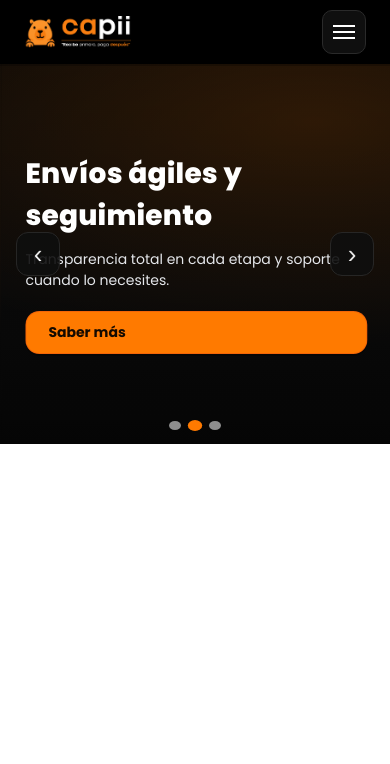
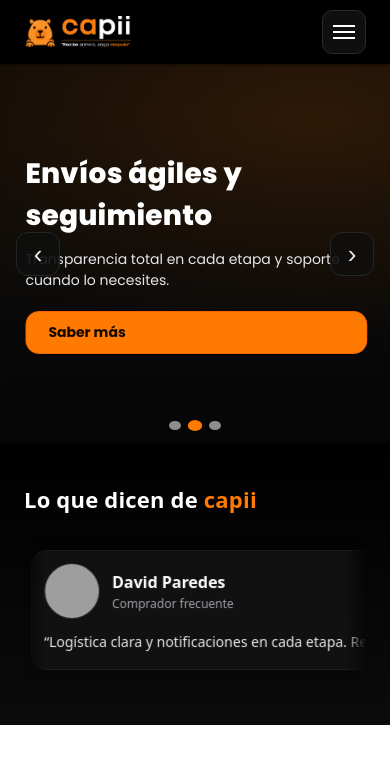
Before and after one commit to Mariosal-creator/capii, a Next.js app: page / in a window 390 px wide. Shown: the top 764 px of the page. Built offline with nearby package versions, Linux system fonts and the light colour scheme; grey boxes are pictures that could not be loaded.

Commit message:
Capii -1

```diff
--- a/app/page.tsx
+++ b/app/page.tsx
@@ -1,11 +1,14 @@
 import Header from "../components/Header";
 import Banner from "../components/Banner";
+import Testimonials from "../components/Testimonials";
 
 export default function Page() {
   return (
     <>
       <Header />
       <Banner />
+      <Testimonials />
+
 
     </>
   );
--- /dev/null
+++ b/components/Testimonials.tsx
@@ -0,0 +1,190 @@
+"use client";
+
+import Image from "next/image";
+import { useState } from "react";
+
+type TItem = {
+  name: string;
+  role: string;           // todos: "Comprador frecuente"
+  quote: string;
+  rating?: 1 | 2 | 3 | 4 | 5;
+  src?: string;           // /public/imgtes/?.jpg
+};
+
+const DATA: TItem[] = [
+  { name: "Carolina Ávila", role: "Comprador frecuente", quote: "Con capii recibí mis productos cuando los necesitaba. Pagué al tenerlos en mano.", rating: 5, src: "/imgtes/1.jpg" },
+  { name: "David Paredes", role: "Comprador frecuente", quote: "Logística clara y notificaciones en cada etapa. Repetiría sin dudarlo.", rating: 5, src: "/imgtes/2.jpg" },
+  { name: "María Fernanda", role: "Comprador frecuente", quote: "Atención rápida y precios transparentes. Se siente seguro y moderno.", rating: 4, src: "/imgtes/3.jpg" },
+  { name: "Luis Andrade", role: "Comprador frecuente", quote: "La entrega fue muy ágil y el soporte excelente. Todo quedó perfecto.", rating: 5, src: "/imgtes/4.jpg" },
+  { name: "Andrea Molina", role: "Comprador frecuente", quote: "Integrar ventas con capii fue sencillo. Clientes felices, yo también.", rating: 5, src: "/imgtes/5.jpg" },
+  { name: "Sofía Torres", role: "Comprador frecuente", quote: "Proceso claro y rápido. La experiencia fue excelente.", rating: 5, src: "/imgtes/6.jpg" },
+  { name: "Carlos Muñoz", role: "Comprador frecuente", quote: "Buen seguimiento y soporte atento. Muy recomendado.", rating: 5, src: "/imgtes/7.jpg" },
+  { name: "Gabriela Ríos", role: "Comprador frecuente", quote: "Todo llegó a tiempo y en perfecto estado. Volveré a comprar.", rating: 5, src: "/imgtes/8.jpg" },
+];
+
+export default function Testimonials() {
+  // fallback seguro si alguna imagen falta o falla
+  const [ok, setOk] = useState<boolean[]>(() => DATA.map(() => true));
+  const initials = (name: string) =>
+    name.split(" ").filter(Boolean).slice(0, 2).map(n => n[0]?.toUpperCase()).join("");
+
+  // duplicamos para loop continuo perfecto
+  const LOOP = [...DATA, ...DATA];
+
+  // estado para pausar/reanudar (hover, focus, touch/pointer)
+  const [paused, setPaused] = useState(false);
+
+  return (
+    <section className="tst" aria-labelledby="tst-title">
+      <div className="wrap">
+        <h2 id="tst-title" className="title">
+          Lo que dicen de <span>capii</span>
+        </h2>
+
+        <div
+          className={`marquee ${paused ? "paused" : ""}`}
+          aria-roledescription="marquee"
+          aria-label="Opiniones de clientes"
+          tabIndex={0}                           // permite pausar con focus (teclado)
+          onMouseEnter={() => setPaused(true)}   // pausa en desktop al hover
+          onMouseLeave={() => setPaused(false)}
+          onPointerDown={() => setPaused(true)}  // pausa al tocar / presionar (móvil y desktop)
+          onPointerUp={() => setPaused(false)}
+          onPointerCancel={() => setPaused(false)}
+          onPointerLeave={() => setPaused(false)}
+          // soporte extra para navegadores que no propagan pointer events
+          onTouchStart={() => setPaused(true)}
+          onTouchEnd={() => setPaused(false)}
+        >
+          <ul className="track" role="list">
+            {LOOP.map((t, i) => {
+              const baseIdx = i % DATA.length;
+              return (
+                <li key={i} className="card">
+                  <div className="head">
+                    <div className="avatar">
+                      {t.src && ok[baseIdx] ? (
+                        <Image
+                          src={t.src}
+                          alt={t.name}
+                          width={56}
+                          height={56}
+                          className="img"
+                          onError={() =>
+                            setOk(arr => arr.map((v, idx) => (idx === baseIdx ? false : v)))
+                          }
+                        />
+                      ) : (
+                        <span className="fallback">{initials(t.name)}</span>
+                      )}
+                    </div>
+
+                    <div className="meta">
+                      <strong className="name">{t.name}</strong>
+                      <span className="role">{t.role}</span>
+                    </div>
+
+                    {typeof t.rating === "number" && (
+                      <div className="rating" aria-label={`${t.rating} de 5 estrellas`} title={`${t.rating}/5`}>
+                        {Array.from({ length: 5 }).map((_, s) => (
+                          <svg key={s} width="18" height="18" viewBox="0 0 24 24" className={`star ${s < (t.rating ?? 0) ? "on" : "off"}`} aria-hidden="true">
+                            <path d="M12 17.27L18.18 21l-1.64-7.03L22 9.24l-7.19-.61L12 2 9.19 8.63 2 9.24l5.46 4.73L5.82 21z" />
+                          </svg>
+                        ))}
+                      </div>
+                    )}
+                  </div>
+
+                  <p className="quote">“{t.quote}”</p>
+                </li>
+              );
+            })}
+          </ul>
+        </div>
+      </div>
+
+      <style jsx>{`
+        .tst {
+          --orange: #ff7a00;
+          --card: #111;
+          --muted: #a1a1aa;
+          color: #fff;
+          background: linear-gradient(180deg, #000 0%, #0b0b0b 100%);
+          padding: clamp(40px, 6vw, 64px) 0;
+          font-family: system-ui, -apple-system, "Segoe UI", Roboto, Ubuntu, Cantarell, "Helvetica Neue", Arial;
+        }
+        .wrap { max-width: 1280px; margin: 0 auto; padding: 0 24px; }
+        .title { margin: 0 0 20px; font-size: clamp(22px, 4.2vw, 34px); font-weight: 800; letter-spacing: .2px; }
+        .title span { color: var(--orange); }
+
+        /* Marquee continuo y accesible */
+        .marquee {
+          position: relative;
+          overflow: hidden;
+          /* hace que el scroll vertical en móvil siga funcionando */
+          touch-action: pan-y;
+          /* degradado para aparar suave los extremos */
+          mask-image: linear-gradient(to right, transparent, #000 6%, #000 94%, transparent);
+          -webkit-mask-image: linear-gradient(to right, transparent, #000 6%, #000 94%, transparent);
+        }
+        .track {
+          --gap: clamp(12px, 2.2vw, 18px);
+          --speed: 34s; /* menor = más rápido; ajusta a gusto */
+          display: flex;
+          gap: var(--gap);
+          width: max-content;
+          animation: scroll var(--speed) linear infinite;
+          will-change: transform;
+        }
+        /* pausa por estado JS */
+        .marquee.paused .track { animation-play-state: paused; }
+        /* pausa automática cuando hay foco dentro (teclado/lectores de pantalla) */
+        .marquee:focus-within .track { animation-play-state: paused; }
+
+        @keyframes scroll {
+          from { transform: translateX(0); }
+          to   { transform: translateX(-50%); } /* duplicamos lista → -50% cierra el loop perfecto */
+        }
+
+        .card {
+          min-width: clamp(220px, 70vw, 360px); /* móvil a desktop */
+          background: var(--card);
+          border: 1px solid #1e1e1e;
+          border-radius: 16px;
+          padding: clamp(12px, 2vw, 16px);
+          box-shadow: 0 10px 30px rgba(0,0,0,.15);
+          transition: transform .2s ease, box-shadow .2s ease, border-color .2s;
+        }
+        .card:hover { transform: translateY(-2px); border-color: #262626; box-shadow: 0 16px 40px rgba(0,0,0,.22); }
+
+        .head { display: grid; grid-template-columns: auto 1fr auto; align-items: center; gap: 12px; }
+        .avatar { width: 56px; height: 56px; border-radius: 50%; overflow: hidden; background: #191919; display: grid; place-items: center; border: 1px solid #262626; flex-shrink: 0; }
+        .img { width: 100%; height: 100%; object-fit: cover; }
+        .fallback { font-weight: 700; font-size: 16px; color: #111; background: #fff; width: 100%; height: 100%; display: grid; place-items: center; }
+
+        .meta { min-width: 0; }
+        .name { display: block; font-weight: 700; }
+        .role { display: block; color: var(--muted); font-size: 12px; margin-top: 2px; }
+
+        .rating { display: inline-flex; gap: 2px; align-items: center; white-space: nowrap; }
+        .star { fill: currentColor; color: #2f2f2f; }
+        .star.on { color: var(--orange); }
+
+        .quote { margin: 12px 0 4px; color: #e5e7eb; line-height: 1.55; font-size: clamp(14px, 2.2vw, 15px); }
+
+        /* reduce motion: desactiva animación */
+        @media (prefers-reduced-motion: reduce) {
+          .track { animation: none; }
+        }
+
+        /* afina para pantallas medianas/grandes */
+        @media (min-width: 768px) {
+          .card { min-width: clamp(280px, 36vw, 360px); }
+        }
+        @media (min-width: 1200px) {
+          .card { min-width: 360px; }
+        }
+      `}</style>
+    </section>
+  );
+}
```
